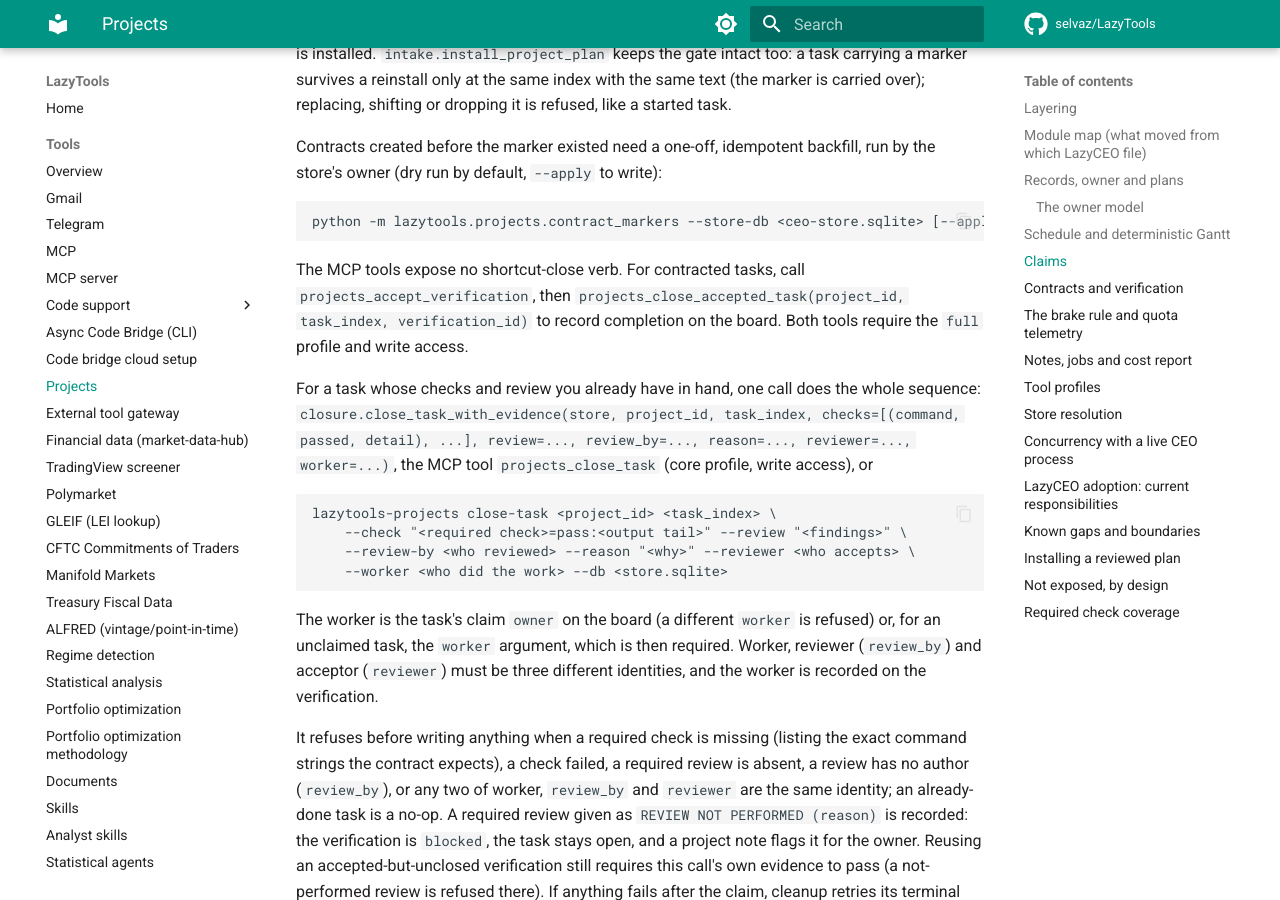
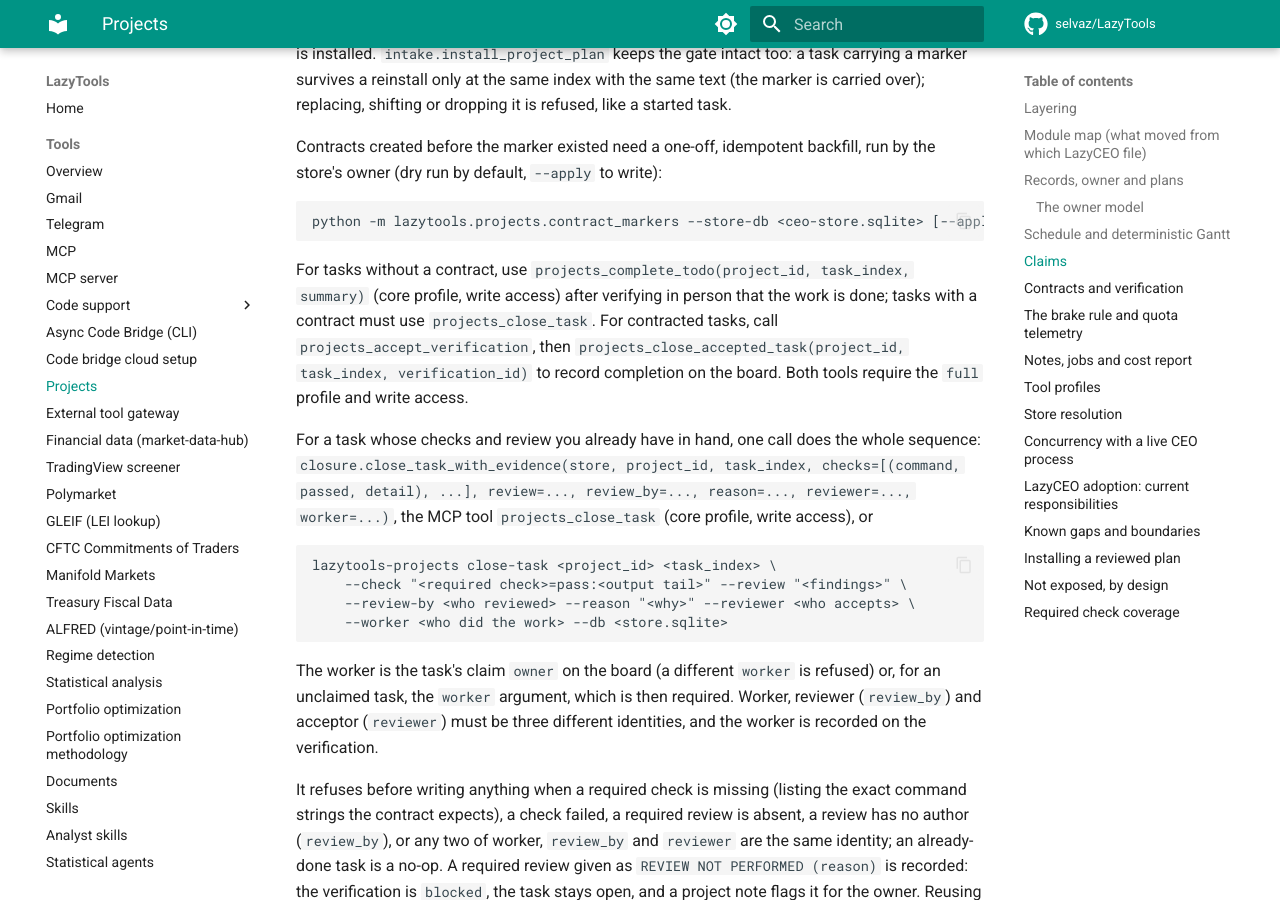
Before and after one commit to selvaz/LazyTools, an MkDocs documentation site: the page built from docs/projects.md, in a window 1280 px wide and 900 px high, scrolled down 5176 px. Built offline with MkDocs 1.6.1 and Material for MkDocs 9.7.7, drawn with Linux system fonts in a browser that asks for light colours; comment, search, counter and statistics services are not loaded.

Commit message:
docs(projects): document contract-less MCP task completion

````diff
--- a/docs/projects.md
+++ b/docs/projects.md
@@ -203,7 +203,8 @@ backfill, run by the store's owner (dry run by default, `--apply` to write):
 python -m lazytools.projects.contract_markers --store-db <ceo-store.sqlite> [--apply]
 ```
 
-The MCP tools expose no shortcut-close verb. For contracted tasks, call
+For tasks without a contract, use `projects_complete_todo(project_id, task_index, summary)` (core profile, write access) after verifying in person that the work is done; tasks with a contract must use `projects_close_task`.
+For contracted tasks, call
 `projects_accept_verification`, then `projects_close_accepted_task(project_id,
 task_index, verification_id)` to record completion on the board. Both tools
 require the `full` profile and write access.
````
Also changed, not shown: CHANGELOG.md (+3 -0 lines).
